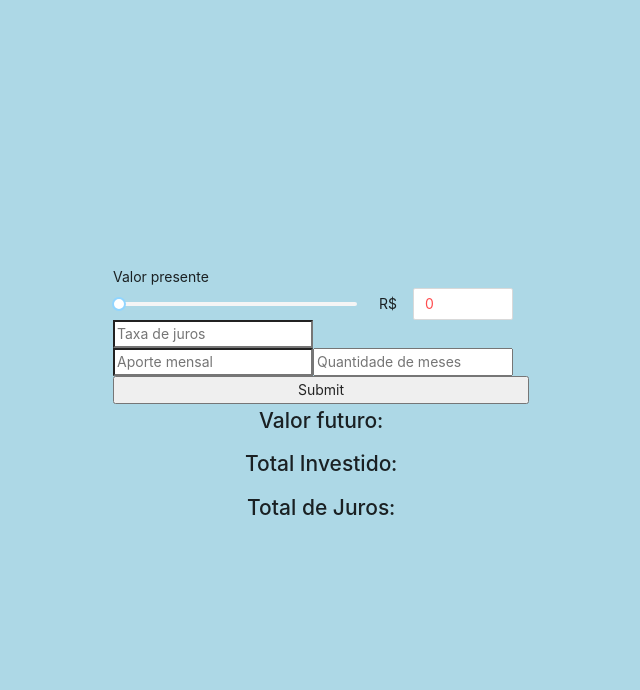
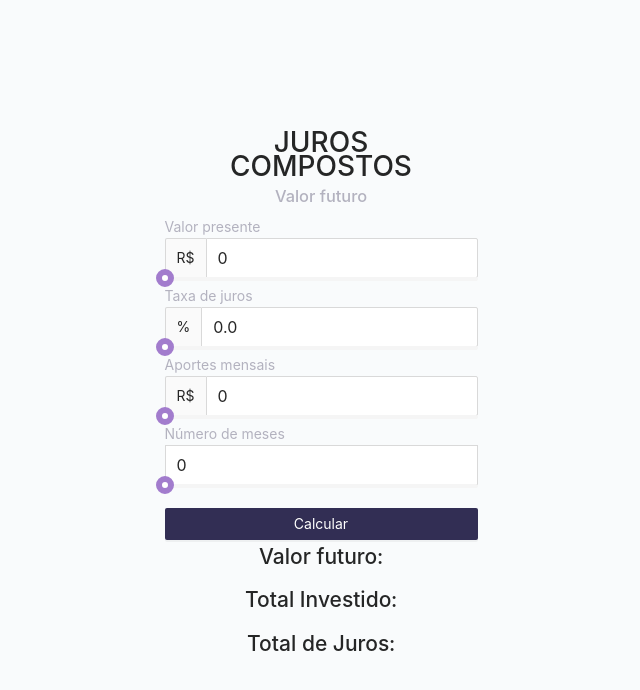
Before and after one commit to ageurdo/compound-interest-calculator, a React (Vite) app: page / in a window 1280 px wide. Shown: the top 690 px of the page, without its empty margins (319-959 px from the left). Built offline with nearby package versions, Linux system fonts and the light colour scheme.

Commit message:
Estilos alterados

```diff
--- a/src/components/SliderWithInput/index.tsx
+++ b/src/components/SliderWithInput/index.tsx
@@ -1,54 +1,78 @@
-import { InputNumber, Row, Slider } from 'antd';
+import { Col, InputNumber, Row, Slider } from 'antd';
 import React from 'react'
 
 interface Props {
   onChange: ((value: number) => void) | undefined;
   inputValue: number | undefined;
-  formatter: (value: number | bigint | undefined) => string;
+  tipFormatter?: (value: number | bigint | undefined) => string;
   onBlur: React.FocusEventHandler<HTMLInputElement> | undefined;
-
+  minSlider: number,
+  maxSlider: number,
+  minInput: number,
+  maxInput: number,
+  stepSlider: number,
+  stepInput: number,
+  ariaLabel?: string,
+  simbol: string,
 }
 
 export const SliderWithInput: React.FC<Props> = ({
-  formatter,
+  tipFormatter,
   inputValue,
   onBlur,
   onChange,
-  children
+  children,
+  minInput,
+  maxInput,
+  minSlider,
+  maxSlider,
+  stepSlider,
+  stepInput,
+  ariaLabel,
+  simbol
 }) => {
   return (
     <>
-      <span>
+      <span style={{ color: '#b3b2bf' }}>
         {children}
       </span>
-      < Row >
-        <Slider
-          style={{ flex: 1 }}
-          min={1}
-          max={100000}
-          onChange={onChange}
-          value={inputValue}
-          tipFormatter={formatter}
-          step={100}
-          aria-label="Present value"
-        />
 
-        <div>
-          <span style={{margin: '0 0 0 16px'}}>
-            R$
-          </span>
+      < Col >
+        <div style={{ display: 'flex', flexDirection: 'column' }}>
+
+          {/* <span style={{ margin: '0 0 0 16px' }}>
+            {simbol}
+          </span> */}
           <InputNumber
             placeholder='teste'
-            min={1}
-            max={1000000000}
-            style={{ margin: '0 16px', width: "100px" }}
+            min={minInput}
+            max={maxInput}
+            style={{ margin: '0', width: '100%' }}
             value={inputValue}
             onChange={onChange}
             onBlur={onBlur}
             aria-label="Present value"
+            step={stepInput}
+            addonBefore={simbol}
+            size="large"
+          />
+
+          <Slider
+            style={{ margin: '-5px 0 0 0', width: '100%' }}
+            min={minSlider}
+            max={maxSlider}
+            onChange={onChange}
+            value={inputValue}
+            tipFormatter={tipFormatter}
+            step={stepSlider}
+            aria-label={ariaLabel}
+            handleStyle={{ border: '6px solid #A27CCD', backgroundColor: '#fff', width: '18px', height: '18px', marginTop: '-8px' }}
+            trackStyle={{ backgroundColor: "#A27CCD" }}
           />
         </div>
-      </Row >
+
+
+      </Col >
     </>
   )
 }
--- a/src/pages/Home.tsx
+++ b/src/pages/Home.tsx
@@ -1,6 +1,6 @@
 import React, { useState } from 'react';
 import { SubmitHandler, useForm, Controller } from "react-hook-form";
-import { Slider, InputNumber, Row, Col } from 'antd';
+import { Slider, InputNumber, Row, Col, Button } from 'antd';
 import { SliderWithInput } from '../components/SliderWithInput';
 
 type Props = {
@@ -22,8 +22,13 @@ export const Home: React.FC<Props> = ({ PV, i, n, PMT }) => {
     const [fv, setFv] = useState('');
     const [totalInvested, setTotalInvested] = useState('');
     const [totalInterest, setTotalInterest] = useState('');
-    const [object, setObject] = useState([{}])
-    const [inputValue, setInputValue] = useState(0);
+
+    const [inputValue, setInputValue] = useState({
+        PV: 0,
+        i: 0,
+        n: 0,
+        PMT: 0
+    });
 
     const currency = new Intl.NumberFormat(
         'pt-BR',
@@ -54,60 +59,119 @@ export const Home: React.FC<Props> = ({ PV, i, n, PMT }) => {
         return `${currency.format(value ? value : 0)}`;
     }
 
-    const getChangeHandlerWithEvent = (name: any, value: number) => {
-        console.log({ name, value })
-        console.log('PARSER', value.toString())
+    const getChangeHandlerWithEvent = (name: "PV" | "i" | "n" | "PMT", value: number) => {
         setValue(name, value);
-        setInputValue(() => value);
+
+        switch (name) {
+            case "PV":
+                setInputValue((old) => ({ ...old, PV: value }))
+                break;
+            case "i":
+                setInputValue((old) => ({ ...old, i: value }))
+                break;
+            case "n":
+                setInputValue((old) => ({ ...old, n: value }))
+                break;
+            case "PMT":
+                setInputValue((old) => ({ ...old, PMT: value }))
+                break;
+            default:
+                break;
+        }
     };
 
+    return (
+        <div style={{ display: 'flex', flex: 1, placeContent: 'center', placeItems: 'center', flexDirection: 'column', height: '100vh', backgroundColor: '#F9FBFC' }}>
 
-    return (
-        <div style={{ display: 'flex', flex: 1, placeContent: 'center', placeItems: 'center', flexDirection: 'column', height: '100vh', backgroundColor: 'lightblue' }}>
-            <form onSubmit={handleSubmit(onSubmit)} style={{ display: 'flex', flexDirection: 'column' }}>
+            <span style={{ lineHeight: '1.5rem', display: 'flex', justifyContent: 'center', alignItems: 'center', flexDirection: 'column' }}>
+                <h1 style={{ textAlign: 'center', lineHeight: '1.5rem' }}>JUROS<br></br>COMPOSTOS</h1>
+                <h3 style={{ marginTop: '-8px', color: '#b3b2bf' }}>Valor futuro</h3>
+            </span>
+
+            <form style={{ display: 'flex', flexDirection: 'column' }}>
 
                 <div style={{ display: 'flex', flexDirection: 'column' }}>
 
                     <div style={{ flexDirection: 'row' }}>
                         <SliderWithInput
-                            formatter={formatter}
-                            inputValue={typeof inputValue === 'number' ? inputValue : Number(0)}
-                            onBlur={(e) => {
-                                getChangeHandlerWithEvent("PV", Number(e.target.value));
-                            }}
+                            tipFormatter={formatter}
+                            inputValue={typeof inputValue.PV === 'number' ? inputValue.PV : Number(0)}
+                            onBlur={(e) => { getChangeHandlerWithEvent("PV", Number(e.target.value)) }}
                             onChange={(e) => getChangeHandlerWithEvent("PV", e)}
-                        >Valor presente
+                            minSlider={0}
+                            maxSlider={100000}
+                            minInput={0}
+                            maxInput={1000000000}
+                            stepSlider={100}
+                            stepInput={10}
+                            simbol="R$"
+                        >
+                            Valor presente
                         </SliderWithInput>
 
+                        <SliderWithInput
+                            tipFormatter={formatter}
+                            inputValue={typeof inputValue.i === 'number' ? inputValue.i : Number(0)}
+                            onBlur={(e) => { getChangeHandlerWithEvent("i", Number(e.target.value)) }}
+                            onChange={(e) => getChangeHandlerWithEvent("i", e)}
+                            minSlider={0}
+                            maxSlider={20}
+                            minInput={0}
+                            maxInput={100}
+                            stepSlider={0.1}
+                            stepInput={0.1}
+                            simbol="%"
+                        >
+                            Taxa de juros
+                        </SliderWithInput>
 
-                        <input
-                            type="text" {...register("i", { required: true })}
-                            style={{ width: '200px' }}
-                            placeholder='Taxa de juros'
-                        />
+                        <SliderWithInput
+                            tipFormatter={formatter}
+                            inputValue={typeof inputValue.PMT === 'number' ? inputValue.PMT : Number(0)}
+                            onBlur={(e) => { getChangeHandlerWithEvent("PMT", Number(e.target.value)) }}
+                            onChange={(e) => getChangeHandlerWithEvent("PMT", e)}
+                            minSlider={0}
+                            maxSlider={5000}
+                            minInput={0}
+                            maxInput={100000}
+                            stepSlider={50}
+                            stepInput={50}
+                            simbol="R$"
+                        >
+                            Aportes mensais
+                        </SliderWithInput>
+
+                        <SliderWithInput
+                            tipFormatter={formatter}
+                            inputValue={typeof inputValue.n === 'number' ? inputValue.n : Number(0)}
+                            onBlur={(e) => { getChangeHandlerWithEvent("n", Number(e.target.value)) }}
+                            onChange={(e) => getChangeHandlerWithEvent("n", e)}
+                            minSlider={0}
+                            maxSlider={240}
+                            minInput={0}
+                            maxInput={1200}
+                            stepSlider={1}
+                            stepInput={1}
+                            simbol=""
+                        >
+                            Número de meses
+                        </SliderWithInput>
+
                     </div>
 
-                    <div style={{ flexDirection: 'row' }}>
 
-                        <input
-                            type="text" {...register("PMT")}
-                            style={{ width: '200px' }}
-                            placeholder='Aporte mensal'
-                        />
-
-                        <input
-                            type="Quantidade de meses" {...register("n", { required: true })}
-                            style={{ width: '200px' }}
-                            placeholder='Quantidade de meses'
-                        />
-                    </div>
 
                 </div>
 
                 {errors.n && <span>Quantidade de meses é obrigatória</span>}
                 {errors.i && <span>Taxa de juros é obrigatória</span>}
 
-                <input type="submit" style={{ width: '416px' }} />
+                {/* <input type="submit" style={{ width: '416px' }} /> */}
+                <Button
+                    type="primary"
+                    onSubmit={handleSubmit(onSubmit)}
+                    style={{ backgroundColor: '#322E54', border: 'none', margin: '16px 0 0 0' }}
+                >Calcular</Button>
 
 
             </form>
```
